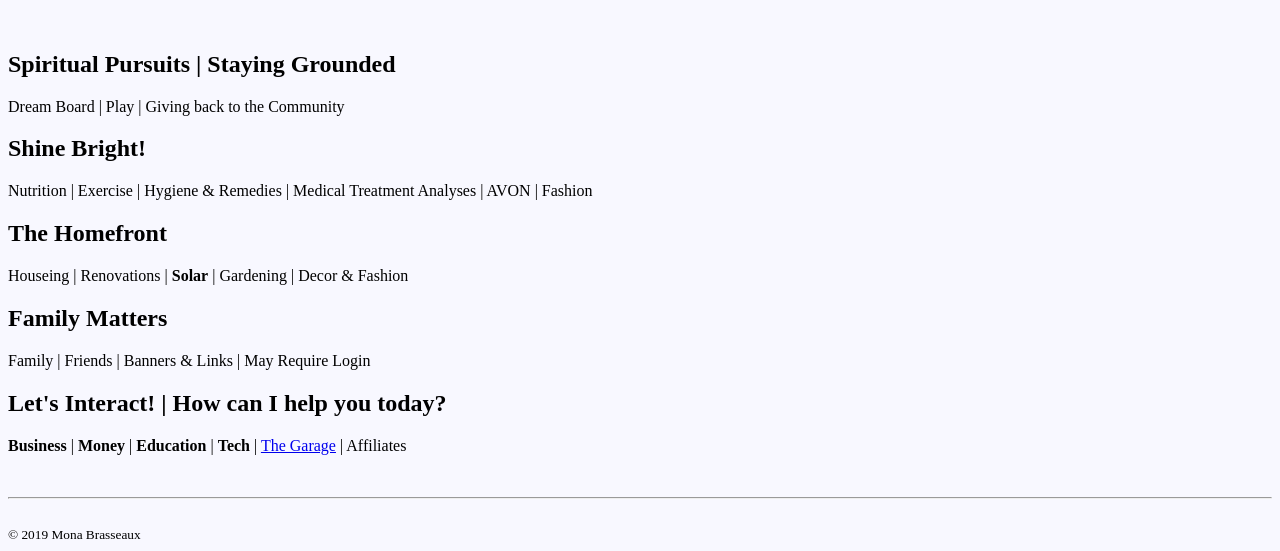
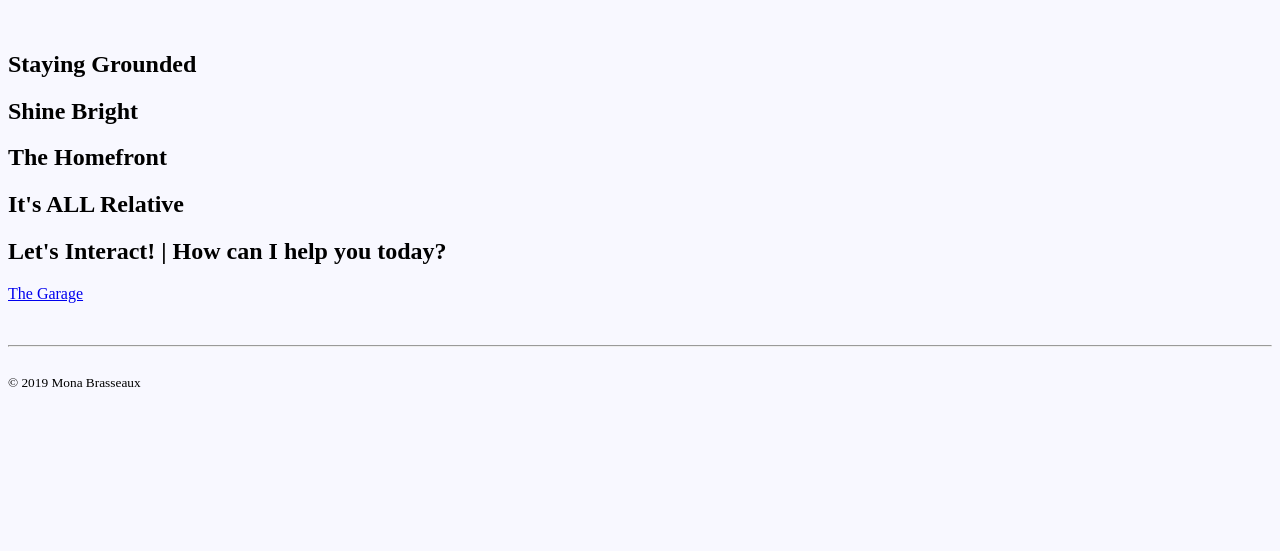
Before and after one commit to mbrasseau/MySite, a plain HTML site: page index.html in a window 1280 px wide. Shown: the part 266-817 px from the top of the page. Drawn offline with Linux system fonts and the light colour scheme.

Commit message:
Update index.html

```diff
--- a/index.html
+++ b/index.html
@@ -3,7 +3,7 @@
 <html lang="en-US">
 
   <head>
-    <title>Mona Brasseaux, Knoxville TN, Lafayette LA</title>
+    <title>Mona Brasseaux, Lafayette LA | Thank you for visiting!</title>
     <meta charset="UTF-8">
     <meta name="description" content="Official Website of Mona Brasseaux">
     <meta name="keywords" content="Lafayette, Louisiana, LA, Knoxville, Maryville, Tennessee, musician, mortgage, loan, taxes, business, money, education, solar">
@@ -17,35 +17,40 @@
   <body style="background-color:GhostWhite">
     <header>
       <img src = "2019-Photo.jpg" alt="Professional photo of Mona Brasseaux" width="100">
-      <h1 style="">Mona Brasseaux</h1>
-      <p style="" title="Mona Brasseux | Thank you for visiting!">Thank you for visiting!</p>
+      <h1>Mona Brasseaux</h1>
+      <p>Thank you for visiting!</p>
     </header>
 
     <br/>
     <main>
       <section>
-        <h2>Spiritual Pursuits | Staying Grounded</h2>
-        <p>Dream Board | Play | Giving back to the Community</p>
+        <h2>Staying Grounded</h2>
+        <p></p>
+        <!-- Spiritual Pursuits: Dream Board | Play | Giving back to the Community -->
       </section>
 
       <section>
-        <h2>Shine Bright!</h2>
-        <p>Nutrition | Exercise | Hygiene & Remedies | Medical Treatment Analyses | AVON | Fashion</p>
+        <h2>Shine Bright</h2>
+        <p></p>
+        <!-- Nutrition | Exercise | Hygiene & Remedies | Medical Treatment Analyses | AVON | Fashion -->
       </section>
 
       <section>
         <h2>The Homefront</h2>
-        <p>Houseing | Renovations | <strong>Solar</strong> | Gardening | Decor & Fashion</p>
+        <p></p>
+        <!-- Housing | Renovations | <strong>Solar</strong> | Gardening | Decor & Fashion -->
       </section>
 
       <section>
-        <h2>Family Matters</h2>
-        <p>Family | Friends | Banners & Links | May Require Login</p>
+        <h2>It's ALL Relative</h2>
+        <p></p>
+        <!-- Family | Friends | Banners & Links | [May Require Login] -->
       </section>
 
       <section>
         <h2>Let's Interact! | How can I help you today?</h2>
-        <p><strong>Business</strong> | <strong>Money</strong> | <strong>Education</strong> | <strong>Tech</strong> | <a href="garage.html" target="_blank">The Garage</a> | Affiliates</p>
+        <p><a href="garage.html" target="_blank">The Garage</a></p>
+        <!-- <strong>Business</strong> | <strong>Money</strong> | <strong>Education</strong> | <strong>Tech</strong> | Affiliates -->
       </section>
     </main>
 
```
